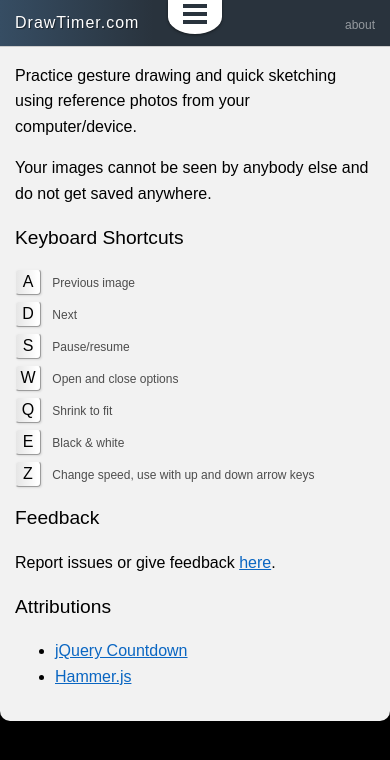
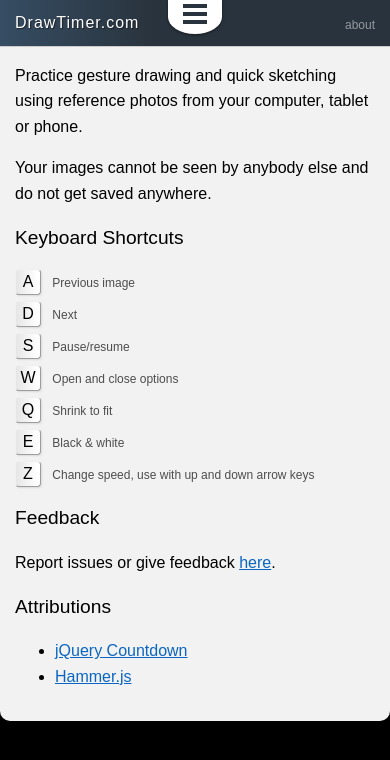
Before and after one commit to githue/drawing-timer, a plain HTML site: page index.htm in a window 390 px wide. Both pictures are taken after a click on the link "about". Drawn offline with Linux system fonts and the light colour scheme.

Commit message:
"device" -> "tablet or phone"

```diff
--- a/index.htm
+++ b/index.htm
@@ -27,7 +27,7 @@
 		<h1><a href="#settings">DrawTimer.com</a></h1>
 		<a class="link-about" href="#about">about</a>
 		<section id="about">
-			<p>Practice gesture drawing and quick sketching using reference photos from your computer/device.</p>
+			<p>Practice gesture drawing and quick sketching using reference photos from your computer, tablet or phone.</p>
 			<p>Your images cannot be seen by anybody else and do not get saved anywhere.</p>
 			<h2>Keyboard Shortcuts</h2>
 			<ul class="keyboard-list">
```
